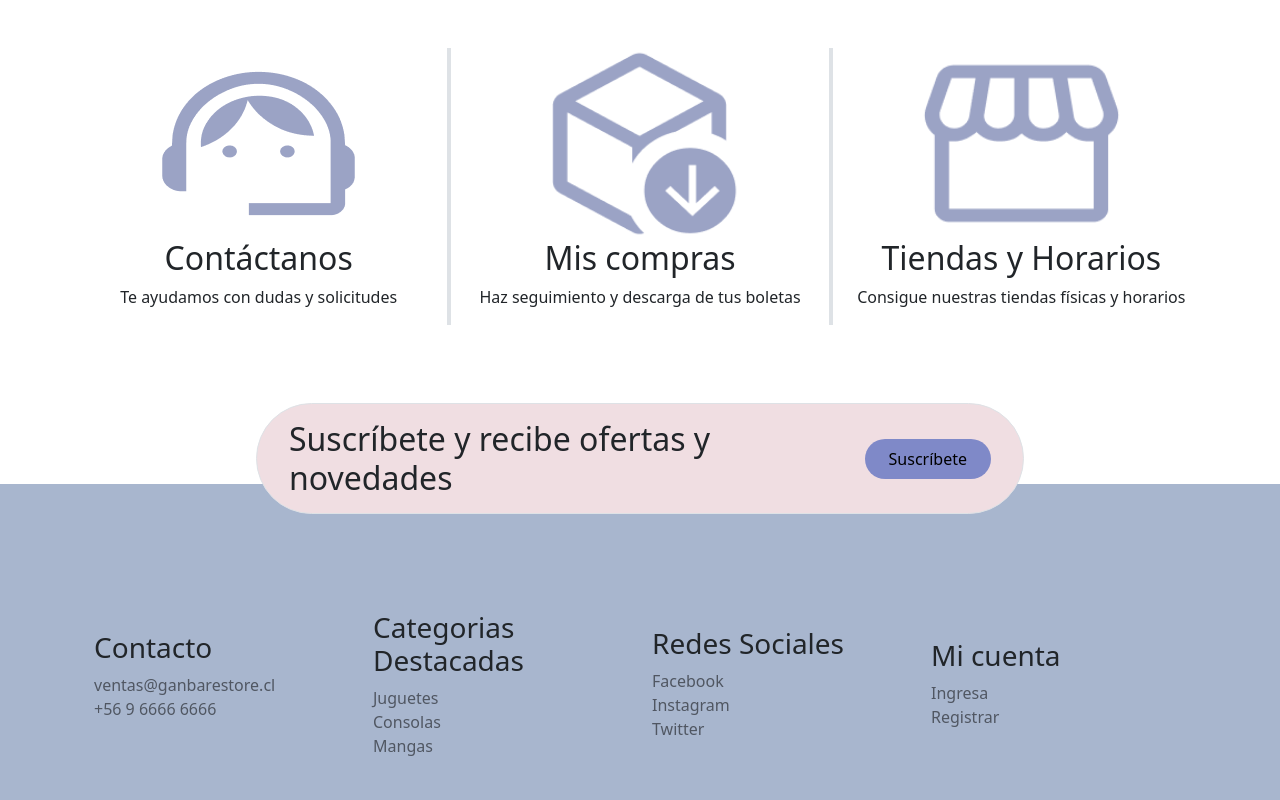
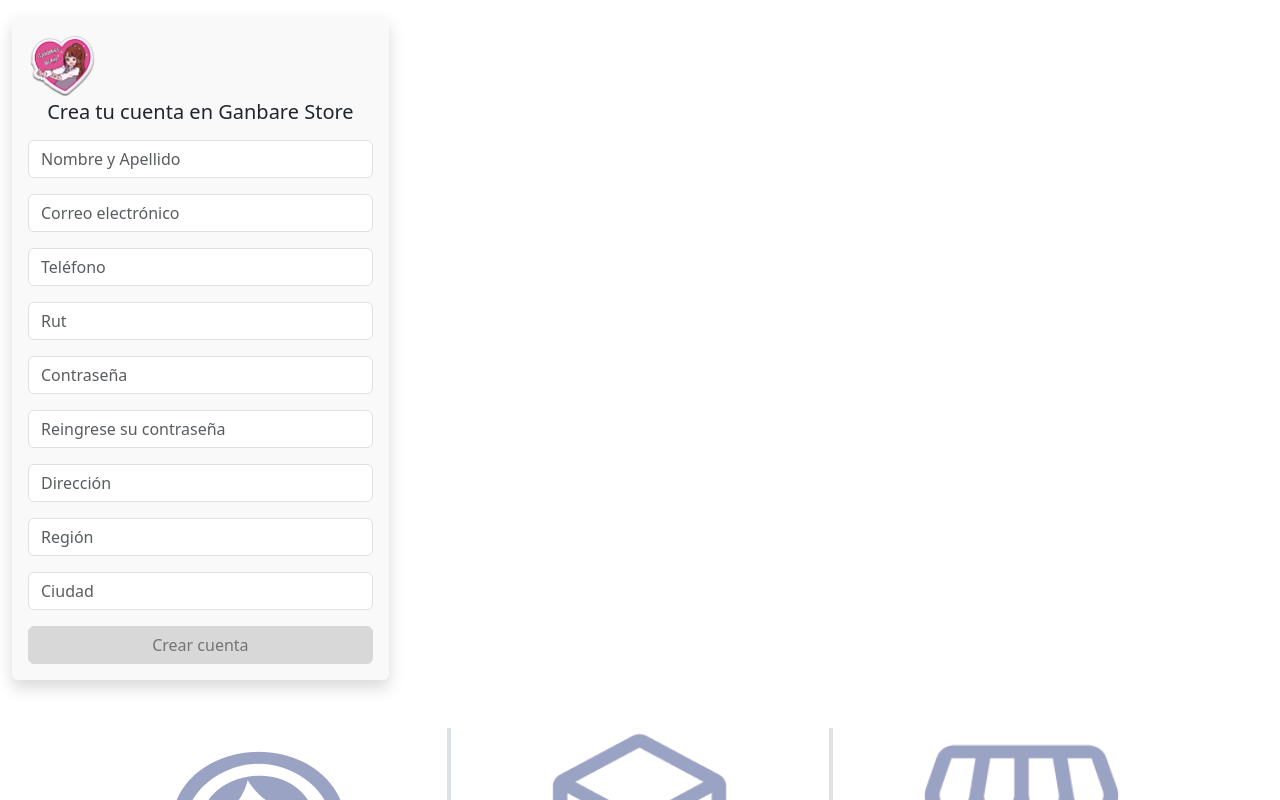
Before and after one commit to Nandem1/ganbare-store-g27-front, a React (Vite) app: page / in a window 1280 px wide. Shown: the top 800 px of the page. Built offline with nearby package versions, Linux system fonts and the light colour scheme.

Commit message:
Se crea formulario de registro

```diff
--- a/src/App.jsx
+++ b/src/App.jsx
@@ -1,19 +1,20 @@
 import { BrowserRouter, Routes, Route } from 'react-router-dom'
-import MyContext from './contexts/MyContext.js';
+import AuthContext from './contexts/AuthContext';
 import Footer from './components/Footer.jsx';
+import LoginRegisterContainer from './views/LoginRegisterContainer/LoginRegisterContainer'
 function App() {
   const globalContext = {}
 
   return (
     <div>
-      <MyContext.Provider value={globalContext}>
+      <AuthContext.Provider value={globalContext}>
         <BrowserRouter>
           <Routes>
-            <Route path='/' element='' />
+            <Route path='/' element={<LoginRegisterContainer />} />
           </Routes>
         </BrowserRouter>
         <Footer />
-      </MyContext.Provider>
+      </AuthContext.Provider>
     </div>
   )
 }
--- /dev/null
+++ b/src/components/login/Login.css
@@ -0,0 +1,16 @@
+.cardStyle{
+    background-color: #faf9f9!important;
+    border-radius: 40px!important;
+}
+
+.primary {
+    background-color: #648ac8!important;
+    color: white!important;
+    border-color: #648ac8!important;
+}
+
+.secondary {
+    background-color:#c8c7c7!important ;
+    color: rgb(47, 46, 46)!important;
+    border-color: #c8c7c7!important;
+}
--- /dev/null
+++ b/src/components/login/Login.jsx
@@ -0,0 +1,142 @@
+import { useEffect, useState } from 'react';
+import { Form, Button, Image } from 'react-bootstrap';
+import Card from 'react-bootstrap/Card';
+import './Login.css';
+
+const Login = () => {
+    const [formData, setFormData] = useState({
+        name: '',
+        email:'',
+        phone:'',
+        rut:'',
+        password:'',
+        password2:'',
+        address:'',
+        region:'',
+        city:''
+    });
+    const [variant, setVariant] = useState("secondary");
+
+    const handleInputChange = (event) => {
+        const { name, value } = event.target;
+        setFormData({ ...formData, [name]: value });
+      };
+
+      const handleSubmit = (event) => {
+        event.preventDefault();
+        alert("estoy funcionando");
+        // Realizar la lógica de envío del formulario
+      };
+
+      const isFormValid = Object.values(formData).every((value) => value !== '');
+    useEffect(() => {
+        setVariant(isFormValid?'primary':'secondary');
+    },[formData]);
+
+    return (
+        <Card style={{ width: '30%' }} className="mt-3 rounded cardStyle shadow shadow-left border border-0">
+          <Card.Body>
+            <Image
+                src="/images/logo.png"
+                alt="logo tienda"
+                width="20%"
+            />
+            <Card.Title className='text-center mb-3'>Crea tu cuenta en Ganbare Store</Card.Title>
+            <Form onSubmit={handleSubmit}>
+                <Form.Group controlId="register">
+                    <Form.Control
+                        type="text"
+                        placeholder="Nombre y Apellido"
+                        name="name"
+                        value={formData.name}
+                        onChange={handleInputChange}
+                        className="mb-3"
+                        required
+                    />
+                    <Form.Control
+                        type="email"
+                        placeholder="Correo electrónico"
+                        name="email"
+                        value={formData.email}
+                        onChange={handleInputChange}
+                        className="mb-3"
+                        required
+                    />
+                    <Form.Control
+                        type="text"
+                        placeholder="Teléfono"
+                        name="phone"
+                        value={formData.phone}
+                        onChange={handleInputChange}
+                        className="mb-3"
+                        required
+                    />
+                    <Form.Control
+                        type="text"
+                        placeholder="Rut"
+                        name="rut"
+                        value={formData.rut}
+                        onChange={handleInputChange}
+                        className="mb-3"
+                        required
+                    />
+                    <Form.Control
+                        type="password"
+                        placeholder="Contraseña"
+                        name="password"
+                        value={formData.password}
+                        onChange={handleInputChange}
+                        className="mb-3"
+                        required
+                    />
+                    <Form.Control
+                        type="password"
+                        placeholder="Reingrese su contraseña"
+                        name="password2"
+                        value={formData.password2}
+                        onChange={handleInputChange}
+                        className="mb-3"
+                        required
+                    />
+                    <Form.Control
+                        type="text"
+                        placeholder="Dirección"
+                        name="address"
+                        value={formData.address}
+                        onChange={handleInputChange}
+                        className="mb-3"
+                        required
+                    />
+                    <Form.Control
+                        type="select"
+                        placeholder="Región"
+                        name="region"
+                        value={formData.region}
+                        onChange={handleInputChange}
+                        className="mb-3"
+                        required
+                    />
+                    <Form.Control
+                        type="select"
+                        placeholder="Ciudad"
+                        name="city"
+                        value={formData.city}
+                        onChange={handleInputChange}
+                        className="mb-3"
+                        required
+                    />
+                    <Button
+                        disabled={!isFormValid}
+                        className={`w-100 ${variant}`}
+                        type="submit"
+                    >
+                        Crear cuenta
+                    </Button>
+                </Form.Group>
+            </Form>
+          </Card.Body>
+        </Card>
+    );
+}
+
+export default Login;
--- /dev/null
+++ b/src/contexts/AuthContext.js
@@ -0,0 +1,4 @@
+import { createContext } from "react";
+
+const AuthContext = createContext({});
+export default AuthContext;
--- a/src/contexts/MyContext.js
+++ /dev/null
@@ -1,4 +0,0 @@
-import { createContext } from "react";
-
-const MyContext = createContext({});
-export default MyContext;
--- /dev/null
+++ b/src/views/LoginRegisterContainer/LoginRegisterContainer.jsx
@@ -0,0 +1,12 @@
+import { Container } from "react-bootstrap";
+import Login from "../../components/login/Login";
+
+const LoginRegisterContainer = () => {
+    return (
+        <Container fluid>
+            <Login />
+        </Container>
+    )
+}
+
+export default LoginRegisterContainer;
```
Also changed, not shown: public/images/logo.png (added).
